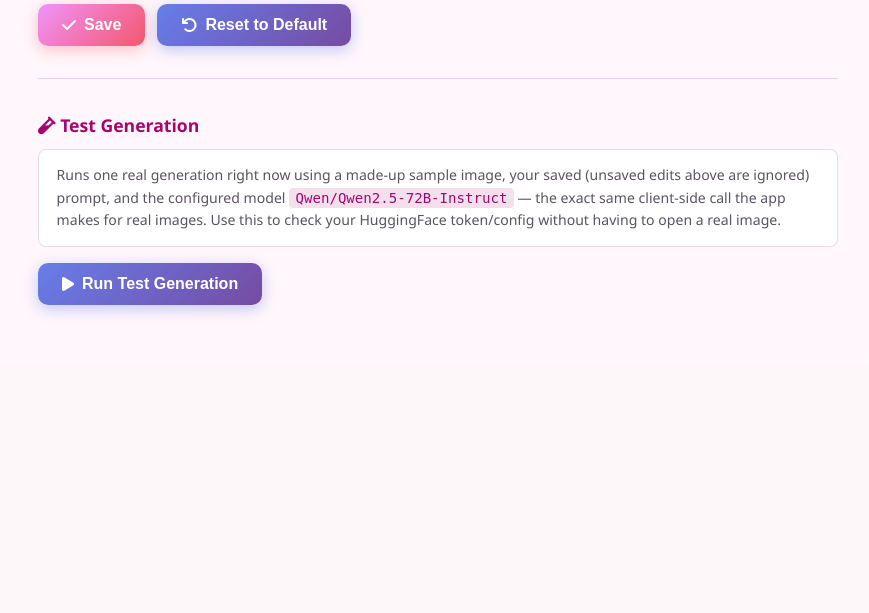
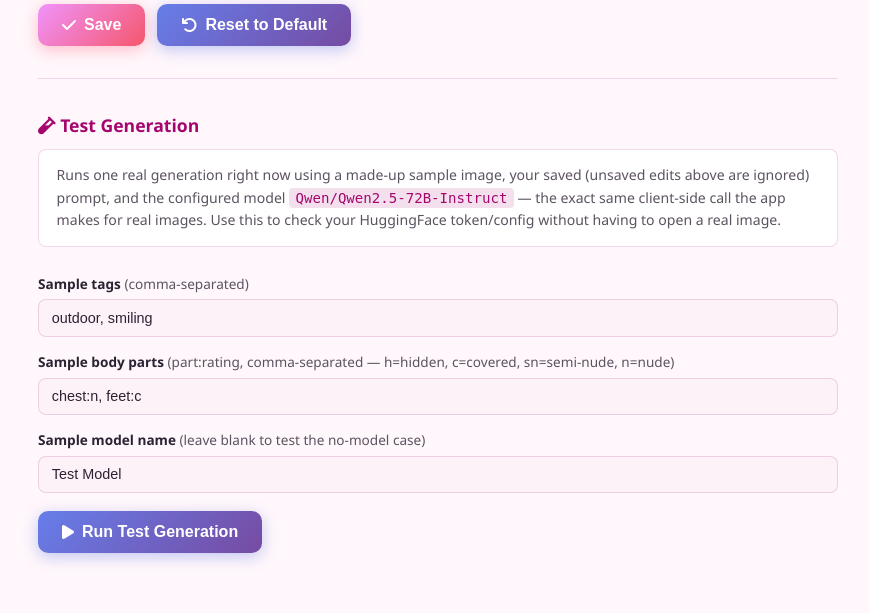
Before and after one commit to wastagewa/gamecum, a Flask app: page /manage-quote-prompt in a window 1280 px wide; the page is wider, and only the part inside the window is pictured. Shown: the part 716-1329 px from the top of that part, without its empty margins (202-1071 px from the left). Before the commit the page ends 1030 px from the top of that part, so only its background shows below. Run offline with Flask 3, Linux system fonts and the light colour scheme; the visitor is signed in with stand-in values (Sample User, id 1); data that the repository does not hold is empty; some libraries are stand-ins or nearby versions.

Commit message:
Add editable sample inputs and prompt preview to Test Generation
Admins can now set sample tags, body parts, and a model name for the
diagnostic test run, and see the exact assembled system prompt and user
message alongside the generated quote (or error) — matching the same
format real per-image generation uses in _build_ai_quote_prompt.

```diff
--- a/static/js/manage-quote-prompt.js
+++ b/static/js/manage-quote-prompt.js
@@ -8,6 +8,37 @@ document.addEventListener('DOMContentLoaded', () => {
     const testGenBtn    = document.getElementById('testGenBtn');
     const testGenResult = document.getElementById('testGenResult');
     const testGenModelName = document.getElementById('testGenModelName');
+    const sampleTagsInput      = document.getElementById('sampleTagsInput');
+    const sampleBodyPartsInput = document.getElementById('sampleBodyPartsInput');
+    const sampleModelInput     = document.getElementById('sampleModelInput');
+
+    // Mirrors _BODY_PART_RATING_LABELS in app.py — keep in sync if that ever changes.
+    const BODY_PART_RATING_LABELS = { h: 'hidden', c: 'covered', sn: 'semi-nude', n: 'nude' };
+
+    function buildSampleUserMessage() {
+        const tags = sampleTagsInput.value.split(',').map(t => t.trim()).filter(Boolean);
+        const bodyParts = sampleBodyPartsInput.value.split(',')
+            .map(pair => pair.trim())
+            .filter(Boolean)
+            .map(pair => {
+                const [part, rating] = pair.split(':').map(s => (s || '').trim());
+                return { part, rating };
+            })
+            .filter(({ part, rating }) => part && BODY_PART_RATING_LABELS[rating]);
+        const modelName = sampleModelInput.value.trim();
+
+        const details = [];
+        if (tags.length) details.push('Tags: ' + tags.join(', '));
+        if (bodyParts.length) {
+            details.push('Body details: ' + bodyParts.map(({ part, rating }) => `${part} (${BODY_PART_RATING_LABELS[rating]})`).join(', '));
+        }
+        if (modelName) details.push('Featured model: ' + modelName);
+
+        return {
+            userMessage: 'Write the caption for a photo with these details:\n' + details.join('\n'),
+            modelName,
+        };
+    }
 
     let defaultTemplate = '';
     let savedTemplate   = '';
@@ -94,7 +125,15 @@ document.addEventListener('DOMContentLoaded', () => {
 
     testGenBtn.addEventListener('click', async () => {
         testGenBtn.disabled = true;
-        showTestResult('Generating…', false);
+
+        const { userMessage, modelName } = buildSampleUserMessage();
+        const nameInstruction = modelName
+            ? `Address her directly by name ("${modelName}") in the quote.`
+            : "This image has no named model — keep the quote generic, don't invent a name.";
+        const systemPrompt = savedTemplate.replace('{name_instruction}', nameInstruction);
+        const promptBlock = 'SYSTEM PROMPT:\n' + systemPrompt + '\n\nUSER MESSAGE:\n' + userMessage;
+
+        showTestResult(promptBlock + '\n\nGenerating…', false);
         try {
             const tokenRes  = await fetch('/api/chat/token');
             const tokenData = await tokenRes.json();
@@ -102,21 +141,15 @@ document.addEventListener('DOMContentLoaded', () => {
                 throw new Error('HuggingFace token not configured on the server (HF_TOKEN is empty).');
             }
 
-            const nameInstruction = 'Address her directly by name ("Test Model") in the quote.';
-            const systemPrompt = savedTemplate.replace('{name_instruction}', nameInstruction);
-            const userMessage =
-                'Write the caption for a photo with these details:\n' +
-                'Tags: outdoor, smiling\nBody details: chest (nude)\nFeatured model: Test Model';
-
             const quote = await callHuggingFaceChat({
                 token:        tokenData.token,
                 model:        currentModel,
                 systemPrompt,
                 userMessage,
             });
-            showTestResult('✓ Success — the model generated:\n\n"' + quote + '"', false);
+            showTestResult(promptBlock + '\n\nGENERATED QUOTE:\n"' + quote + '"', false);
         } catch (err) {
-            showTestResult('✗ ' + err.message, true);
+            showTestResult(promptBlock + '\n\n✗ ' + err.message, true);
         } finally {
             testGenBtn.disabled = false;
         }
--- a/templates/manage-quote-prompt.html
+++ b/templates/manage-quote-prompt.html
@@ -98,6 +98,30 @@
             border: 1px solid rgba(239,68,68,.35);
             color: var(--text-color);
         }
+        .test-gen-inputs {
+            display: flex;
+            flex-direction: column;
+            gap: 0.3rem;
+            margin-bottom: 1.1rem;
+        }
+        .test-gen-inputs label {
+            font-size: 0.85rem;
+            font-weight: 600;
+            color: var(--text-color);
+            margin-top: 0.6rem;
+        }
+        .test-gen-inputs label .field-hint {
+            font-weight: 400;
+            color: var(--text-secondary);
+        }
+        .test-gen-inputs input {
+            padding: 0.6rem 0.8rem;
+            border: 1px solid var(--border-color);
+            border-radius: 8px;
+            background: var(--input-bg);
+            color: var(--text-color);
+            font-size: 0.9rem;
+        }
     </style>
 </head>
 <body>
@@ -159,6 +183,16 @@
                     the exact same client-side call the app makes for real images. Use this to check your
                     HuggingFace token/config without having to open a real image.
                 </p>
+                <div class="test-gen-inputs">
+                    <label for="sampleTagsInput">Sample tags <span class="field-hint">(comma-separated)</span></label>
+                    <input type="text" id="sampleTagsInput" placeholder="outdoor, smiling" value="outdoor, smiling">
+
+                    <label for="sampleBodyPartsInput">Sample body parts <span class="field-hint">(part:rating, comma-separated — h=hidden, c=covered, sn=semi-nude, n=nude)</span></label>
+                    <input type="text" id="sampleBodyPartsInput" placeholder="chest:n, feet:c" value="chest:n, feet:c">
+
+                    <label for="sampleModelInput">Sample model name <span class="field-hint">(leave blank to test the no-model case)</span></label>
+                    <input type="text" id="sampleModelInput" placeholder="Test Model" value="Test Model">
+                </div>
                 <button id="testGenBtn" class="btn btn-secondary"><i class="fas fa-play"></i> Run Test Generation</button>
                 <div id="testGenResult" class="test-gen-result" style="display:none;"></div>
             </div>
```
